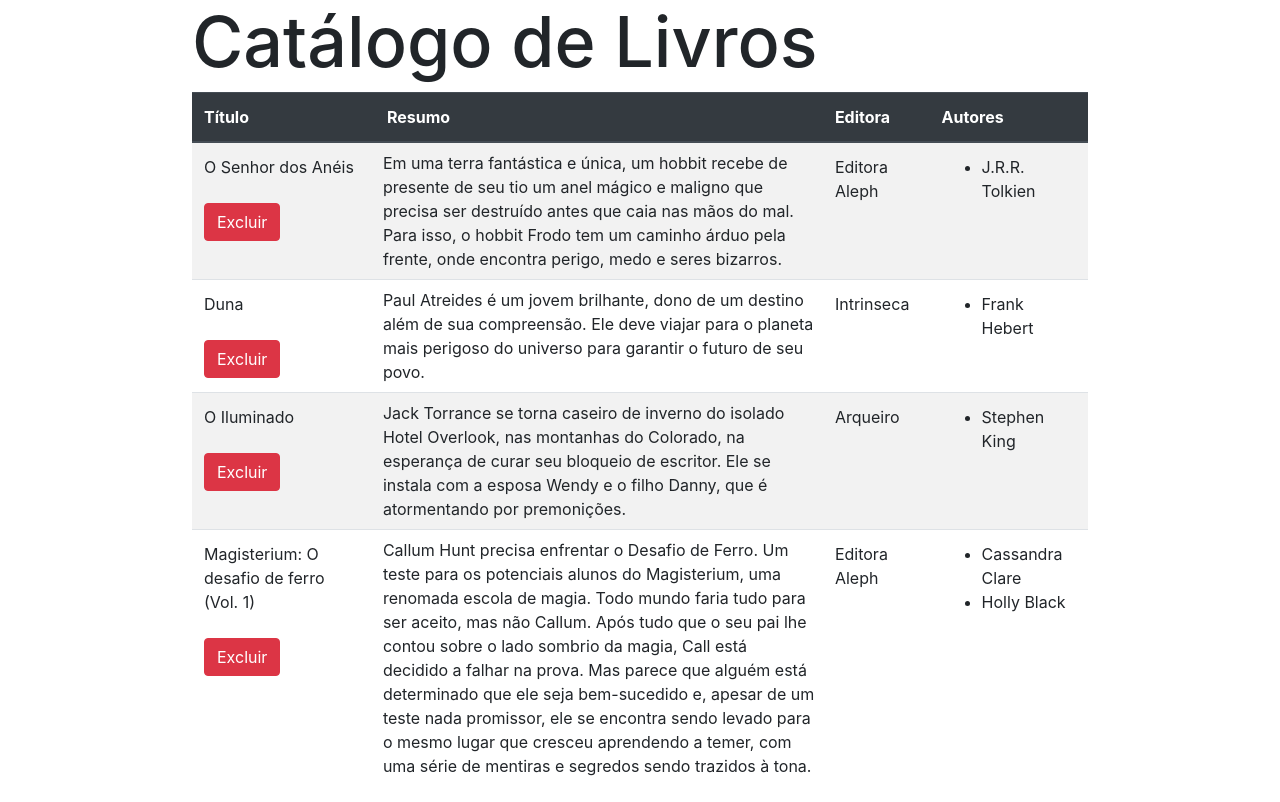
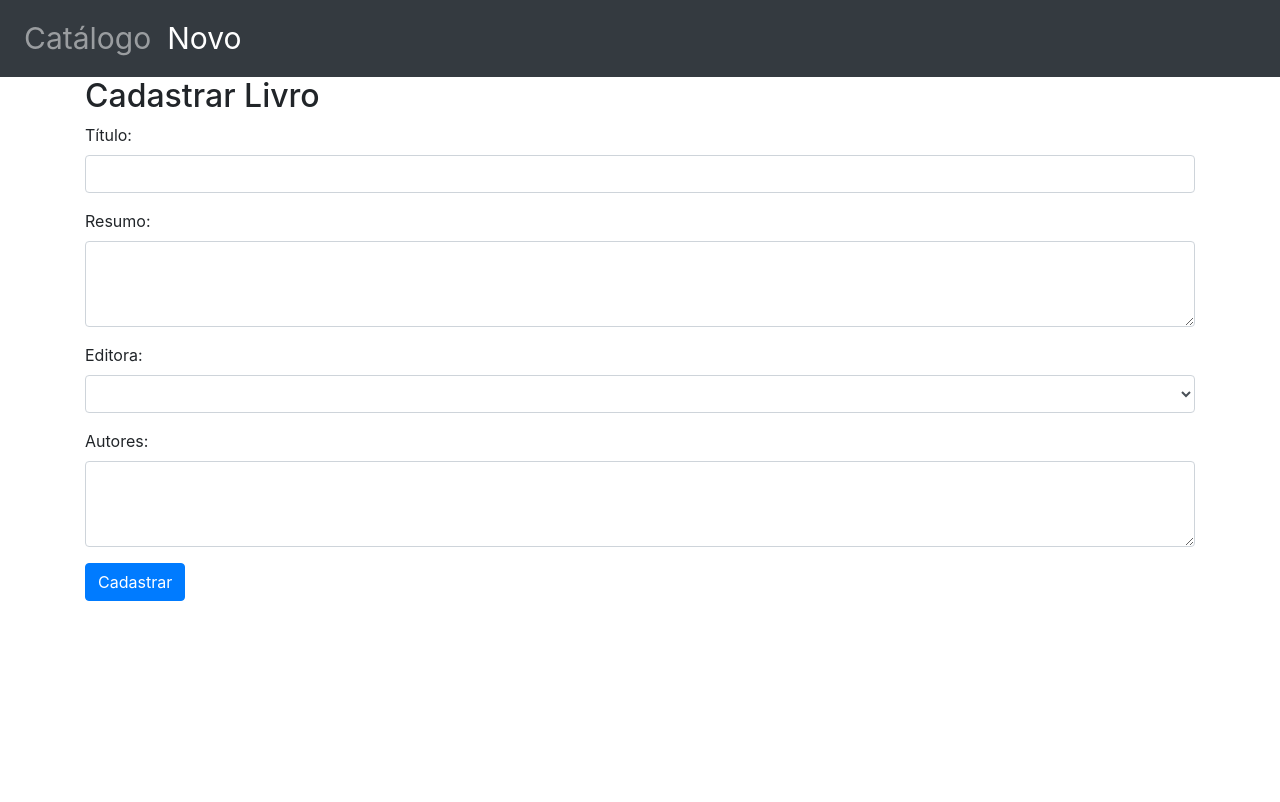
Before and after one commit to ArielFSantos/Trabalho_Nivel_4, an Angular app in the folder livros-angular/: page /dados in a window 1280 px wide. Built offline with nearby package versions, Linux system fonts and the light colour scheme.

Commit message:
Quaaaaaaaaase pronto

```diff
--- a/livros-angular/src/app/app-routing.module.ts
+++ b/livros-angular/src/app/app-routing.module.ts
@@ -1,10 +1,21 @@
 import { NgModule } from '@angular/core';
 import { RouterModule, Routes } from '@angular/router';
 
-const routes: Routes = [];
+
+import { LivroListaComponent } from './livro-lista/livro-lista.component';
+import { LivroDadosComponent } from './livro-dados/livro-dados.component';
+
+const routes: Routes = [
+  { path: 'lista', component: LivroListaComponent },
+  { path: 'dados', component: LivroDadosComponent },
+  { path: '', redirectTo: 'lista', pathMatch: 'full' }
+];
 
 @NgModule({
-  imports: [RouterModule.forRoot(routes)],
+  imports: [
+    RouterModule.forRoot(routes)
+  ],
   exports: [RouterModule]
 })
+
 export class AppRoutingModule { }
--- a/livros-angular/src/app/app.component.html
+++ b/livros-angular/src/app/app.component.html
@@ -1,3 +1,18 @@
-<div>
-  <app-livro-lista></app-livro-lista>
-</div>
+<nav class="navbar navbar-expand-lg navbar-dark bg-dark">
+  <div class="collapse navbar-collapse" id="navbarNav">
+    <ul class="navbar-nav">
+      <li class="nav-item">
+        <a class="nav-link" routerLink="/lista" routerLinkActive="active">Catálogo</a>
+      </li>
+      <li class="nav-item">
+        <a class="nav-link" routerLink="/dados" routerLinkActive="active">Novo</a>
+      </li>
+    </ul>
+  </div>
+</nav>
+<router-outlet></router-outlet>
+<style>
+  nav a{
+    font-size: 30px;
+  }
+</style>
--- a/livros-angular/src/app/livro-dados/livro-dados.component.html
+++ b/livros-angular/src/app/livro-dados/livro-dados.component.html
@@ -1 +1,29 @@
-<p>livro-dados works!</p>
+<main class="container">
+  <h2>Cadastrar Livro</h2>
+
+  <form (submit)="incluir($event)" ngNoForm>
+    <div class="form-group">
+      <label for="tituloInput">Título:</label>
+      <input type="text" id="tituloInput" class="form-control" required [(ngModel)]="livro.titulo">
+    </div>
+
+    <div class="form-group">
+      <label for="resumoTextarea">Resumo:</label>
+      <textarea id="resumoTextarea" class="form-control" rows="3" [(ngModel)]="livro.resumo"></textarea>
+    </div>
+
+    <div class="form-group">
+      <label for="editoraSelect">Editora:</label>
+      <select id="editoraSelect" class="form-control" required [(ngModel)]="livro.codEditora">
+        <option *ngFor="let editora of editoras" [value]="editora.codEditora">{{ editora.nome }}</option>
+      </select>
+    </div>
+
+    <div class="form-group">
+      <label for="autoresTextarea">Autores:</label>
+      <textarea id="autoresTextarea" class="form-control" rows="3" [(ngModel)]="autoresForm"></textarea>
+    </div>
+
+    <button type="submit" class="btn btn-primary">Cadastrar</button>
+  </form>
+</main>
--- a/livros-angular/src/app/livro-dados/livro-dados.component.ts
+++ b/livros-angular/src/app/livro-dados/livro-dados.component.ts
@@ -1,10 +1,34 @@
-import { Component } from '@angular/core';
+import { Component, OnInit } from '@angular/core';
+import { Router } from '@angular/router';
+import { ControleEditoraService } from '../controle-editora.service';
+import { ControleLivrosService } from '../controle-livros.service';
+import { Editora } from '../editora';
+import { Livro } from '../livro';
 
 @Component({
   selector: 'app-livro-dados',
   templateUrl: './livro-dados.component.html',
   styleUrls: ['./livro-dados.component.css']
 })
-export class LivroDadosComponent {
+export class LivroDadosComponent implements OnInit {
+  public livro: Livro = new Livro(0,0,'','',[]);
+  public autoresForm: string = '';
+  public editoras: Array<Editora> = [];
 
+  constructor(
+    private servEditora: ControleEditoraService,
+    private servLivros: ControleLivrosService,
+    private router: Router
+  ) { }
+
+  ngOnInit(): void {
+    this.editoras = this.servEditora.getEditoras();
+  }
+
+  incluir(event: Event): void {
+    event.preventDefault();
+    this.livro.autores = this.autoresForm.split('\n');
+    this.servLivros.incluir(this.livro);
+    this.router.navigateByUrl('/lista');
+  }
 }
```
Also changed, not shown: livros-angular/src/app/app.module.ts (+13 -2 lines).
